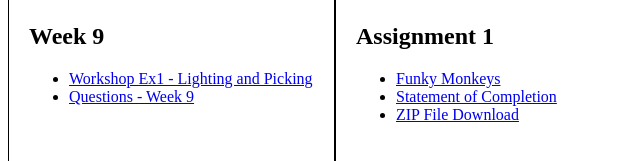
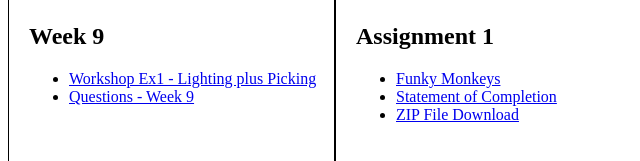
Before and after one commit to 0xLeon/INB381-Projects, a plain HTML site: page index.html in a window 1280 px wide. Shown: the part 587-748 px from the top of the page, 0-640 px from the left. Drawn offline with Linux system fonts and the light colour scheme.

Commit message:
Fixed link for week 9 workshop

```diff
--- a/index.html
+++ b/index.html
@@ -88,7 +88,7 @@
 				<h2>Week 9</h2>
 				<div>
 					<ul>
-						<li><a href="./Projects/Workshop09/LightingAndPicking.html">Workshop Ex1 - Lighting and Picking</a></li>
+						<li><a href="./Projects/Workshop09/LightingPlusPicking.html">Workshop Ex1 - Lighting plus Picking</a></li>
 						<li><a href="./Questions/Week%209%20-%20Questions.pdf">Questions - Week 9</a></li>
 					</ul>
 				</div>
```
